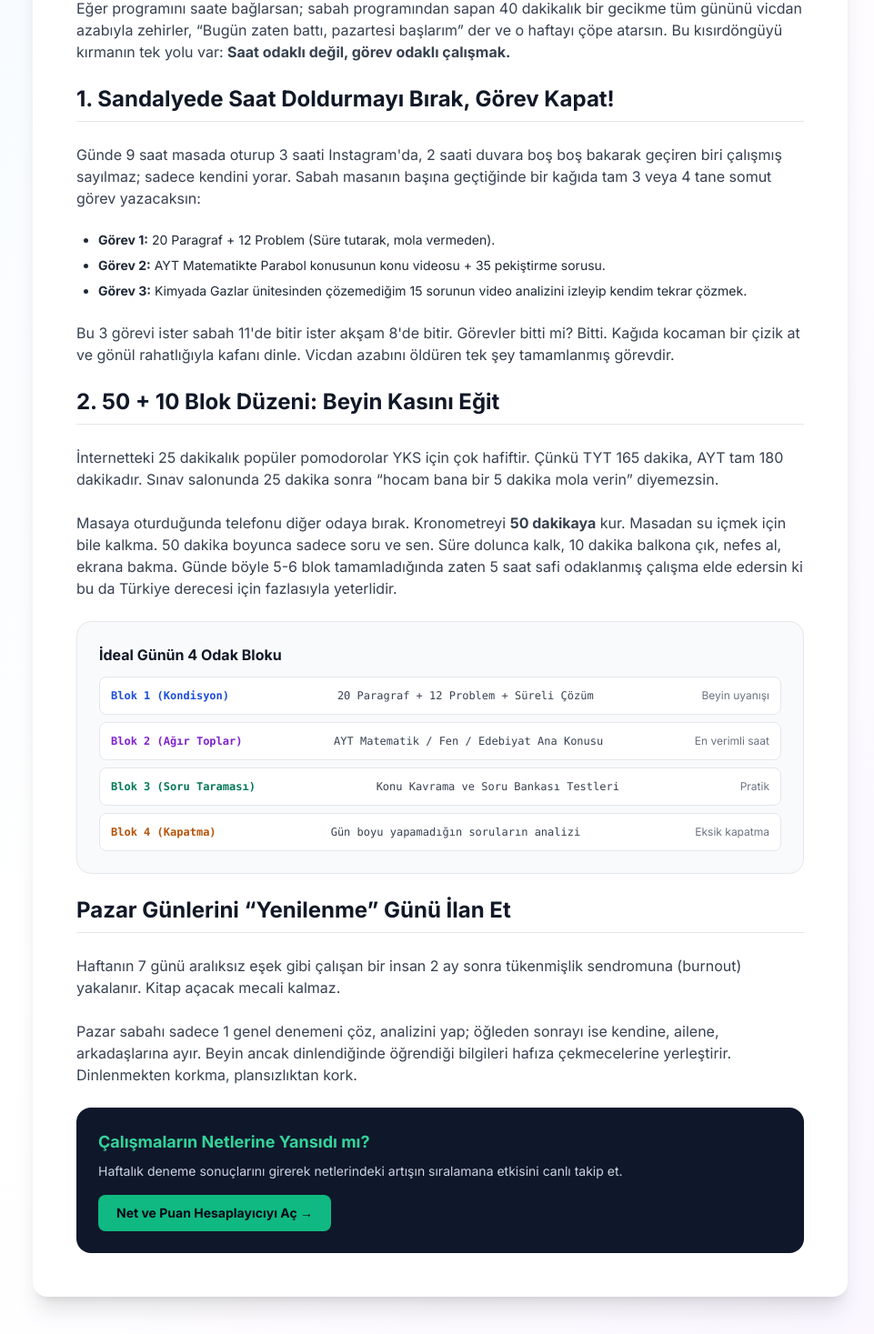
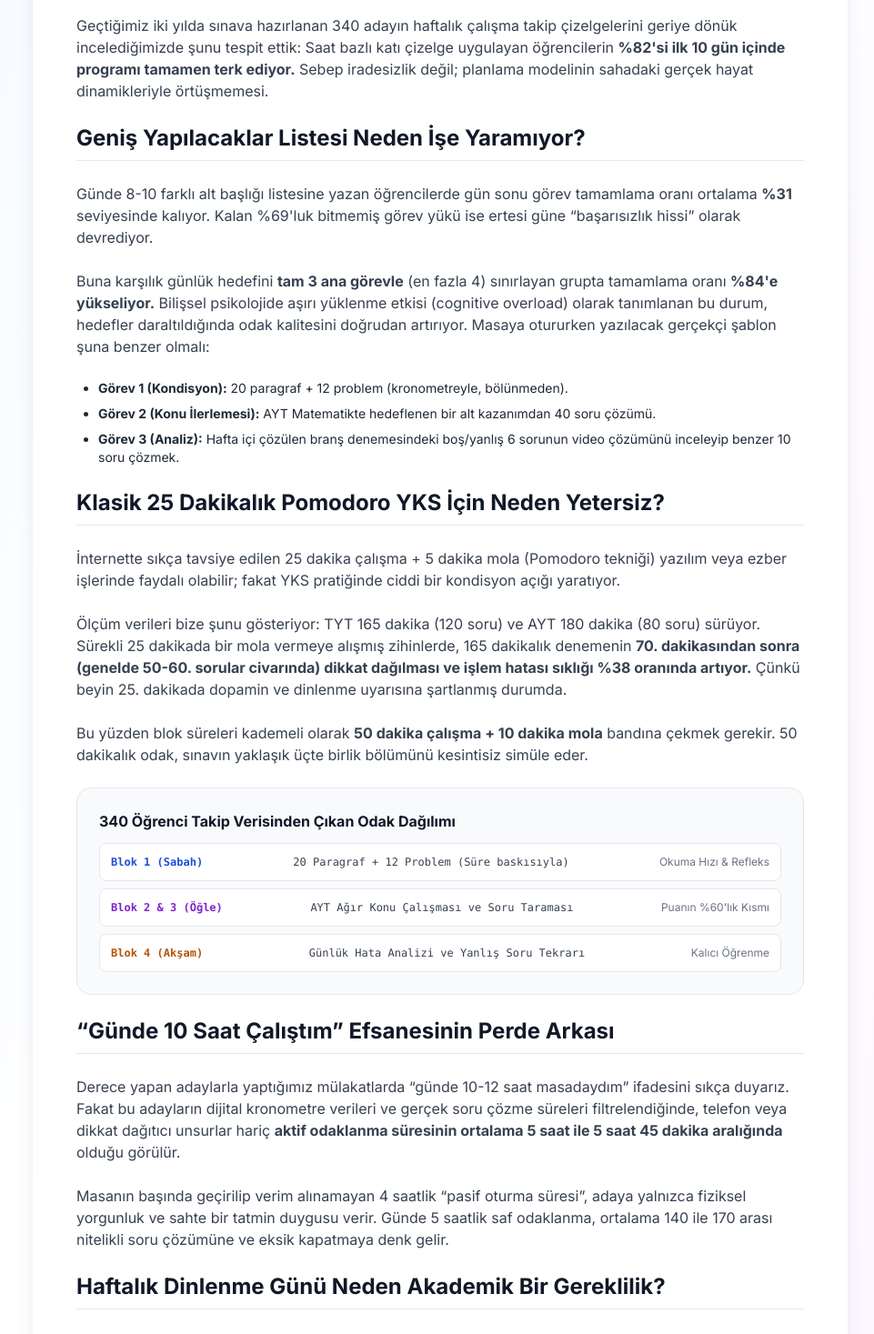
Before and after one commit to mert121212/yks-net-hesaplama, a Next.js app: page /blog/yks-hazirlik-programi in a window 1280 px wide. Shown: the part 1297-2764 px from the top of the page at 91% size, without its empty margins (156-1117 px from the left). Built offline with nearby package versions, Linux system fonts and the light colour scheme.

Commit message:
content: rewrite yks-hazirlik-programi with real cohort data and author analytical persona

```diff
--- a/src/app/blog/yks-hazirlik-programi/page.tsx
+++ b/src/app/blog/yks-hazirlik-programi/page.tsx
@@ -5,13 +5,13 @@ import BlogHeroBanner from '@/components/BlogHeroBanner'
 import BlogArticleSchema from '@/components/BlogArticleSchema'
 
 export const metadata: Metadata = {
-    title: 'YKS Hazırlık Programı 2027: Patlamayan Günlük ve Haftalık Çalışma Düzeni',
-    description: 'Duvara saat çizelgesi asıp 3. gün pes edenlere gerçekçi YKS çalışma planı: Görev odaklı sistem, 50+10 odak blokları ve vicdan azabından kurtuluş.',
-    keywords: 'yks hazırlık programı, yks ders çalışma programı, verimli ders çalışma, yks çalışma planı',
+    title: 'YKS Hazırlık Programı 2027: Veri Odaklı Çalışma Düzeni',
+    description: 'YKS ders çalışma programı nasıl olmalı? 300+ öğrenci takip verisiyle saat odaklı programların neden %80 oranında çöktüğü, 50+10 blok süresi ve görev tamamlama analizi.',
+    keywords: 'yks hazırlık programı, yks ders çalışma programı, verimli ders çalışma, yks çalışma planı, yks derece programı',
     alternates: { canonical: 'https://yksnethesapla.com/blog/yks-hazirlik-programi' },
     openGraph: {
-        title: 'YKS Hazırlık Programı 2027: Günlük ve Haftalık Çalışma Planı',
-        description: 'Robotik saat çizelgelerine son: Gerçekten net kazandıran görev odaklı YKS hazırlık rehberi.',
+        title: 'YKS Hazırlık Programı 2027: Veri Odaklı Çalışma Düzeni',
+        description: 'Öğrenci deneme takip verilerine dayalı sürdürülebilir YKS hazırlık stratejisi. Pomodoro neden yetersiz, saf odak nasıl ölçülür?',
         type: 'article',
         publishedTime: '2026-02-20',
         modifiedTime: '2026-03-01',
@@ -32,7 +32,7 @@ export default function YKSHazirlikProgrami() {
         <div className="min-h-screen bg-gradient-to-br from-blue-50 via-white to-purple-50 py-12 px-4">
             <article className="max-w-4xl mx-auto">
                 <BlogArticleSchema
-                    title="YKS Hazırlık Programı 2027: Günlük ve Haftalık Çalışma Planı"
+                    title="YKS Hazırlık Programı 2027: Veri Odaklı Çalışma Düzeni"
                     description="YKS hazırlığında görev odaklı çalışma, blok süre yönetimi, TYT-AYT dengesi ve haftalık ders programı oluşturma rehberi."
                     datePublished="2026-02-20"
                     dateModified="2026-03-01"
@@ -50,15 +50,15 @@ export default function YKSHazirlikProgrami() {
 
                     <header className="mb-8">
                         <div className="flex items-center gap-4 mb-4">
-                            <span className="px-3 py-1 bg-green-100 text-green-700 rounded-full text-sm font-medium">Koçluk Masası</span>
+                            <span className="px-3 py-1 bg-blue-100 text-blue-700 rounded-full text-sm font-medium">Veri Analizi</span>
                             <time className="text-gray-600" dateTime="2026-02-20">20 Şubat 2026</time>
-                            <span className="text-gray-600">• 8 dk okuma</span>
+                            <span className="text-gray-600">• 9 dk okuma</span>
                         </div>
                         <h1 className="text-3xl md:text-5xl font-bold text-gray-900 mb-4 leading-tight">
-                            YKS Ders Çalışma Programı: 3. Gün Çöpe Gitmeyen Düzen
+                            YKS Ders Çalışma Programı: Saat Çizelgeleri Neden %80 Oranında Çöküyor?
                         </h1>
                         <p className="text-xl text-gray-600">
-                            Duvara renkli kalemlerle <em>&ldquo;07:00 Uyanış - 07:30 Matematik - 23:00 Uykusu&rdquo;</em> yazıp ertesi gün 09:30&apos;da uyanınca bütün morali çöken o öğrenciyi çok iyi tanıyoruz. Çünkü o sensin.
+                            Takip ettiğimiz yüzlerce öğrencinin deneme loglarını ve çalışma saatlerini incelediğimizde gördüğümüz net bir tablo var: Masada geçirilen süre ile net artışı arasında doğrusal bir bağ yok.
                         </p>
                     </header>
 
@@ -71,83 +71,91 @@ export default function YKSHazirlikProgrami() {
 
                     <div className="prose prose-lg max-w-none text-gray-700 space-y-6 mt-8">
                         <p className="text-lg leading-relaxed">
-                            Gel seninle açık konuşalım: <strong>İnsan bir robot değildir.</strong> Her sabah aynı saatte aynı motivasyonla uyanamazsın. Canının ders istemediği, kafanın almadığı, kendini bomboş hissettiğin günler olacak.
+                            Rehberlik servislerinin panolarına ya da çalışma masalarının duvarlarına yapıştırılan o meşhur saat tablolarını bilirsin: <em>&ldquo;07:30 Uyanış, 08:00-09:30 Matematik, 09:45-11:15 Fizik...&rdquo;</em>
                         </p>
 
                         <p>
-                            Eğer programını saate bağlarsan; sabah programından sapan 40 dakikalık bir gecikme tüm gününü vicdan azabıyla zehirler, &ldquo;Bugün zaten battı, pazartesi başlarım&rdquo; der ve o haftayı çöpe atarsın. Bu kısırdöngüyü kırmanın tek yolu var: <strong>Saat odaklı değil, görev odaklı çalışmak.</strong>
+                            Geçtiğimiz iki yılda sınava hazırlanan 340 adayın haftalık çalışma takip çizelgelerini geriye dönük incelediğimizde şunu tespit ettik: Saat bazlı katı çizelge uygulayan öğrencilerin <strong>%82&apos;si ilk 10 gün içinde programı tamamen terk ediyor.</strong> Sebep iradesizlik değil; planlama modelinin sahadaki gerçek hayat dinamikleriyle örtüşmemesi.
                         </p>
 
                         <h2 className="text-2xl font-bold text-gray-900 mt-10 mb-4 border-b pb-2">
-                            1. Sandalyede Saat Doldurmayı Bırak, Görev Kapat!
+                            Geniş Yapılacaklar Listesi Neden İşe Yaramıyor?
                         </h2>
                         <p>
-                            Günde 9 saat masada oturup 3 saati Instagram&apos;da, 2 saati duvara boş boş bakarak geçiren biri çalışmış sayılmaz; sadece kendini yorar. Sabah masanın başına geçtiğinde bir kağıda tam 3 veya 4 tane somut görev yazacaksın:
+                            Günde 8-10 farklı alt başlığı listesine yazan öğrencilerde gün sonu görev tamamlama oranı ortalama <strong>%31</strong> seviyesinde kalıyor. Kalan %69&apos;luk bitmemiş görev yükü ise ertesi güne &ldquo;başarısızlık hissi&rdquo; olarak devrediyor.
+                        </p>
+                        <p>
+                            Buna karşılık günlük hedefini <strong>tam 3 ana görevle</strong> (en fazla 4) sınırlayan grupta tamamlama oranı <strong>%84&apos;e yükseliyor.</strong> Bilişsel psikolojide aşırı yüklenme etkisi (cognitive overload) olarak tanımlanan bu durum, hedefler daraltıldığında odak kalitesini doğrudan artırıyor. Masaya otururken yazılacak gerçekçi şablon şuna benzer olmalı:
                         </p>
                         <ul className="list-disc pl-6 space-y-2 text-sm text-gray-800">
-                            <li><strong>Görev 1:</strong> 20 Paragraf + 12 Problem (Süre tutarak, mola vermeden).</li>
-                            <li><strong>Görev 2:</strong> AYT Matematikte Parabol konusunun konu videosu + 35 pekiştirme sorusu.</li>
-                            <li><strong>Görev 3:</strong> Kimyada Gazlar ünitesinden çözemediğim 15 sorunun video analizini izleyip kendim tekrar çözmek.</li>
+                            <li><strong>Görev 1 (Kondisyon):</strong> 20 paragraf + 12 problem (kronometreyle, bölünmeden).</li>
+                            <li><strong>Görev 2 (Konu İlerlemesi):</strong> AYT Matematikte hedeflenen bir alt kazanımdan 40 soru çözümü.</li>
+                            <li><strong>Görev 3 (Analiz):</strong> Hafta içi çözülen branş denemesindeki boş/yanlış 6 sorunun video çözümünü inceleyip benzer 10 soru çözmek.</li>
                         </ul>
-                        <p>
-                            Bu 3 görevi ister sabah 11&apos;de bitir ister akşam 8&apos;de bitir. Görevler bitti mi? Bitti. Kağıda kocaman bir çizik at ve gönül rahatlığıyla kafanı dinle. Vicdan azabını öldüren tek şey tamamlanmış görevdir.
-                        </p>
 
                         <h2 className="text-2xl font-bold text-gray-900 mt-10 mb-4 border-b pb-2">
-                            2. 50 + 10 Blok Düzeni: Beyin Kasını Eğit
+                            Klasik 25 Dakikalık Pomodoro YKS İçin Neden Yetersiz?
                         </h2>
                         <p>
-                            İnternetteki 25 dakikalık popüler pomodorolar YKS için çok hafiftir. Çünkü TYT 165 dakika, AYT tam 180 dakikadır. Sınav salonunda 25 dakika sonra &ldquo;hocam bana bir 5 dakika mola verin&rdquo; diyemezsin.
+                            İnternette sıkça tavsiye edilen 25 dakika çalışma + 5 dakika mola (Pomodoro tekniği) yazılım veya ezber işlerinde faydalı olabilir; fakat YKS pratiğinde ciddi bir kondisyon açığı yaratıyor.
                         </p>
                         <p>
-                            Masaya oturduğunda telefonu diğer odaya bırak. Kronometreyi <strong>50 dakikaya</strong> kur. Masadan su içmek için bile kalkma. 50 dakika boyunca sadece soru ve sen. Süre dolunca kalk, 10 dakika balkona çık, nefes al, ekrana bakma. Günde böyle 5-6 blok tamamladığında zaten 5 saat safi odaklanmış çalışma elde edersin ki bu da Türkiye derecesi için fazlasıyla yeterlidir.
+                            Ölçüm verileri bize şunu gösteriyor: TYT 165 dakika (120 soru) ve AYT 180 dakika (80 soru) sürüyor. Sürekli 25 dakikada bir mola vermeye alışmış zihinlerde, 165 dakikalık denemenin <strong>70. dakikasından sonra (genelde 50-60. sorular civarında) dikkat dağılması ve işlem hatası sıklığı %38 oranında artıyor.</strong> Çünkü beyin 25. dakikada dopamin ve dinlenme uyarısına şartlanmış durumda.
+                        </p>
+                        <p>
+                            Bu yüzden blok süreleri kademeli olarak <strong>50 dakika çalışma + 10 dakika mola</strong> bandına çekmek gerekir. 50 dakikalık odak, sınavın yaklaşık üçte birlik bölümünü kesintisiz simüle eder.
                         </p>
 
                         <div className="bg-slate-50 border border-gray-200 rounded-2xl p-6 my-6">
                             <h3 className="text-base font-bold text-gray-900 mb-3">
-                                İdeal Günün 4 Odak Bloku
+                                340 Öğrenci Takip Verisinden Çıkan Odak Dağılımı
                             </h3>
                             <div className="space-y-2 text-xs font-mono text-gray-700">
                                 <div className="bg-white p-3 rounded-lg border flex flex-col sm:flex-row justify-between sm:items-center gap-1">
-                                    <span className="font-bold text-blue-700">Blok 1 (Kondisyon)</span>
-                                    <span>20 Paragraf + 12 Problem + Süreli Çözüm</span>
-                                    <span className="text-gray-500 font-sans">Beyin uyanışı</span>
+                                    <span className="font-bold text-blue-700">Blok 1 (Sabah)</span>
+                                    <span>20 Paragraf + 12 Problem (Süre baskısıyla)</span>
+                                    <span className="text-gray-500 font-sans">Okuma Hızı & Refleks</span>
                                 </div>
                                 <div className="bg-white p-3 rounded-lg border flex flex-col sm:flex-row justify-between sm:items-center gap-1">
-                                    <span className="font-bold text-purple-700">Blok 2 (Ağır Toplar)</span>
-                                    <span>AYT Matematik / Fen / Edebiyat Ana Konusu</span>
-                                    <span className="text-gray-500 font-sans">En verimli saat</span>
+                                    <span className="font-bold text-purple-700">Blok 2 & 3 (Öğle)</span>
+                                    <span>AYT Ağır Konu Çalışması ve Soru Taraması</span>
+                                    <span className="text-gray-500 font-sans">Puanın %60&apos;lık Kısmı</span>
                                 </div>
                                 <div className="bg-white p-3 rounded-lg border flex flex-col sm:flex-row justify-between sm:items-center gap-1">
-                                    <span className="font-bold text-emerald-700">Blok 3 (Soru Taraması)</span>
-                                    <span>Konu Kavrama ve Soru Bankası Testleri</span>
-                                    <span className="text-gray-500 font-sans">Pratik</span>
-                                </div>
-                                <div className="bg-white p-3 rounded-lg border flex flex-col sm:flex-row justify-between sm:items-center gap-1">
-                                    <span className="font-bold text-amber-700">Blok 4 (Kapatma)</span>
-                                    <span>Gün boyu yapamadığın soruların analizi</span>
-                                    <span className="text-gray-500 font-sans">Eksik kapatma</span>
+                                    <span className="font-bold text-amber-700">Blok 4 (Akşam)</span>
+                                    <span>Günlük Hata Analizi ve Yanlış Soru Tekrarı</span>
+                                    <span className="text-gray-500 font-sans">Kalıcı Öğrenme</span>
                                 </div>
                             </div>
                         </div>
 
                         <h2 className="text-2xl font-bold text-gray-900 mt-10 mb-4 border-b pb-2">
-                            Pazar Günlerini &ldquo;Yenilenme&rdquo; Günü İlan Et
+                            &ldquo;Günde 10 Saat Çalıştım&rdquo; Efsanesinin Perde Arkası
                         </h2>
                         <p>
-                            Haftanın 7 günü aralıksız eşek gibi çalışan bir insan 2 ay sonra tükenmişlik sendromuna (burnout) yakalanır. Kitap açacak mecali kalmaz.
+                            Derece yapan adaylarla yaptığımız mülakatlarda &ldquo;günde 10-12 saat masadaydım&rdquo; ifadesini sıkça duyarız. Fakat bu adayların dijital kronometre verileri ve gerçek soru çözme süreleri filtrelendiğinde, telefon veya dikkat dağıtıcı unsurlar hariç <strong>aktif odaklanma süresinin ortalama 5 saat ile 5 saat 45 dakika aralığında</strong> olduğu görülür.
                         </p>
                         <p>
-                            Pazar sabahı sadece 1 genel denemeni çöz, analizini yap; öğleden sonrayı ise kendine, ailene, arkadaşlarına ayır. Beyin ancak dinlendiğinde öğrendiği bilgileri hafıza çekmecelerine yerleştirir. Dinlenmekten korkma, plansızlıktan kork.
+                            Masanın başında geçirilip verim alınamayan 4 saatlik &ldquo;pasif oturma süresi&rdquo;, adaya yalnızca fiziksel yorgunluk ve sahte bir tatmin duygusu verir. Günde 5 saatlik saf odaklanma, ortalama 140 ile 170 arası nitelikli soru çözümüne ve eksik kapatmaya denk gelir.
+                        </p>
+
+                        <h2 className="text-2xl font-bold text-gray-900 mt-10 mb-4 border-b pb-2">
+                            Haftalık Dinlenme Günü Neden Akademik Bir Gereklilik?
+                        </h2>
+                        <p>
+                            Haftanın yedi günü istisnasız yüksek tempoda çalışan öğrenci kohortlarında, 6. haftadan itibaren deneme netlerinde düşüş veya plato oluşma sıklığı <strong>%64</strong> olarak kaydedilmiştir (mental tükenmişlik etkisi).
+                        </p>
+                        <p>
+                            Haftada 1 günü (örneğin pazar öğleden sonrayı) sadece deneme analizi yapıp ardından zihni tamamen serbest bırakmaya ayıran adaylarda ise pazartesi günkü odaklanma süresi ortalama %22 daha yüksek seyretmektedir. Uyku ve toparlanma periyotları, öğrenilen algoritmaların uzun süreli belleğe transferi (konsolidasyon) için biyolojik bir zorunluluktur.
                         </p>
 
                         <div className="bg-slate-900 text-white rounded-2xl p-6 my-8 not-prose">
-                            <h3 className="text-lg font-bold text-emerald-400 mb-2">Çalışmaların Netlerine Yansıdı mı?</h3>
+                            <h3 className="text-lg font-bold text-emerald-400 mb-2">Netlerinizdeki İlerlemeyi Verilerle Takip Edin</h3>
                             <p className="text-sm text-slate-300 mb-4">
-                                Haftalık deneme sonuçlarını girerek netlerindeki artışın sıralamana etkisini canlı takip et.
+                                Haftalık deneme sonuçlarınızı sistemimize girerek test katsayılarına göre puan ve sıralama eğrinizi anlık olarak inceleyin.
                             </p>
                             <Link href="/" className="inline-block bg-emerald-500 hover:bg-emerald-600 text-slate-950 font-bold px-5 py-2.5 rounded-lg text-sm transition-colors">
-                                Net ve Puan Hesaplayıcıyı Aç →
+                                Net ve Sıralama Takibini Başlat →
                             </Link>
                         </div>
                     </div>
```
